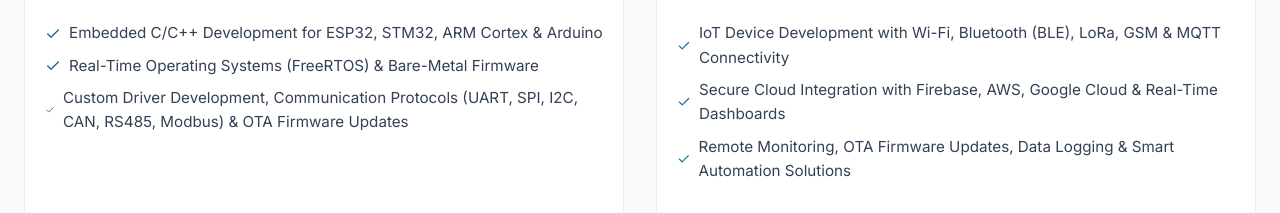
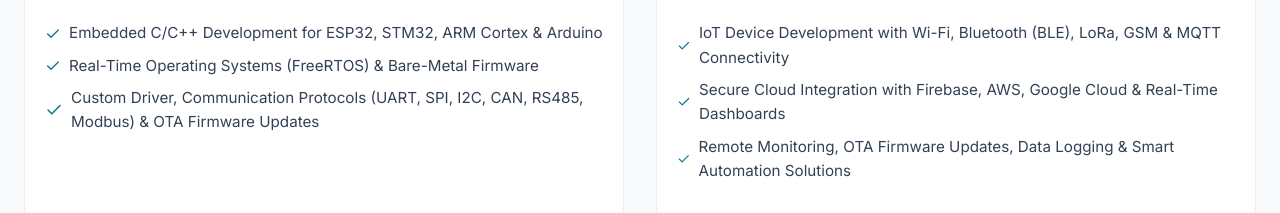
Before and after one commit to Velocity-i2/website, a website built with Vite: page services.html in a window 1280 px wide. Shown: the part 1200-1413 px from the top of the page. Built offline with nearby package versions, Linux system fonts and the light colour scheme.

Commit message:
Update website

```diff
--- a/services.html
+++ b/services.html
@@ -107,8 +107,8 @@
                 style="color: var(--accent-cyan); width: 16px;"></i> Real-Time Operating Systems (FreeRTOS) & Bare-Metal
               Firmware</li>
             <li class="flex items-center gap-1"><i data-lucide="check"
-                style="color: var(--accent-cyan); width: 16px;"></i> Custom Driver Development, Communication Protocols
-              (UART, SPI, I2C, CAN, RS485, Modbus) &amp; OTA Firmware Updates</li>
+                style="color: var(--accent-cyan); width: 26px;"></i> Custom Driver, Communication Protocols (UART, SPI,
+              I2C, CAN, RS485, Modbus) &amp; OTA Firmware Updates </li>
           </ul>
         </div>
 
```
Also changed, not shown: index.html (+1 -1 lines), README.md, public/logowhite.png (added).
